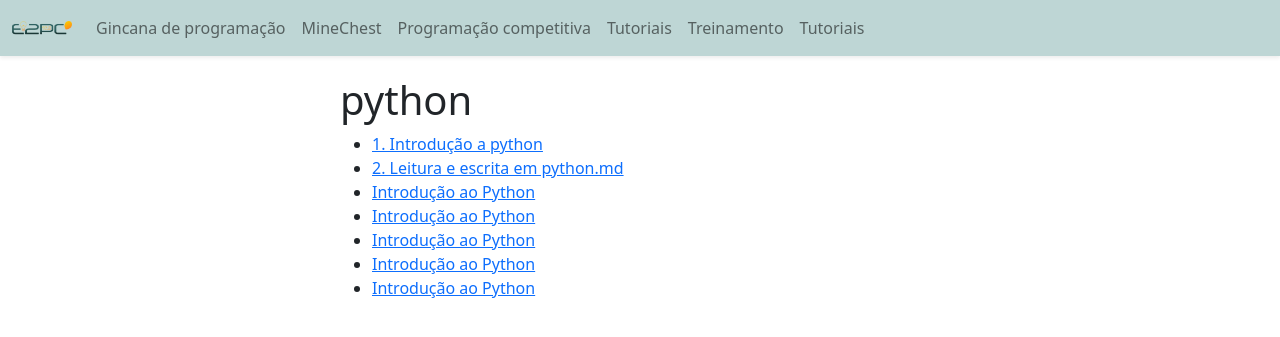
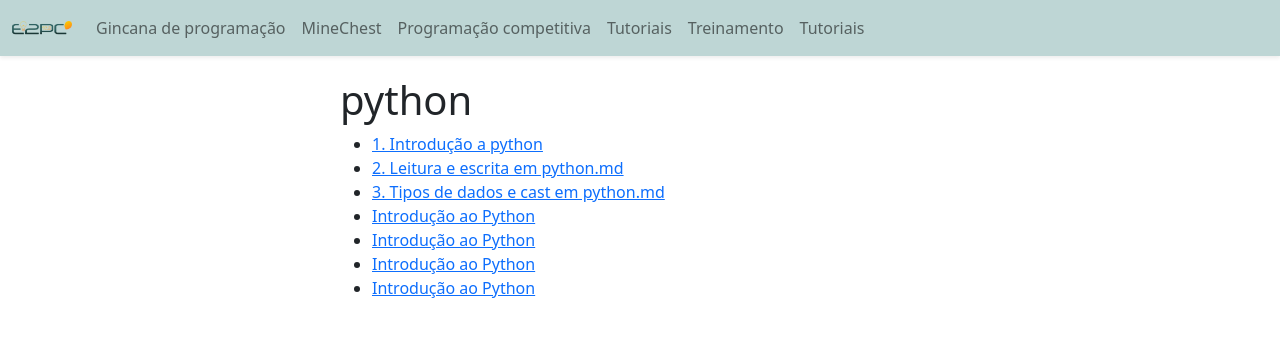
Before and after one commit to E2PC/ProjectPage, a Jekyll site: the page built from tutoriais/python/python_sumario.md, in a window 1280 px wide and 900 px high. Shown: the top 337 px of the window. Built offline with Jekyll 4.4.1, drawn with Linux system fonts in a browser that asks for light colours; nearby versions of some CDN libraries; a script that is not in the unit is left out.

Commit message:
Update and rename 3. tipos de dados e cast em python.md to 3_tipos_de_dados_e_cast_em_python.md

```diff
--- a/tutoriais/python/3. tipos de dados e cast em python.md
+++ b/tutoriais/python/3_tipos_de_dados_e_cast_em_python.md
@@ -1,8 +1,8 @@
 ---
-title: Python
+title: 3. Tipos de dados e cast em python.md
 layout: template
-filename: python
-button: Introdução ao Python
+filename: 3_tipos_de_dados_e_cast_em_python.md
+button: 3. Tipos de dados e cast em python.md
 type: python
 ---
 
@@ -72,6 +72,6 @@ print(x)
 <br>
 <br>
 
-[Próxima página](<4. operadores aritméticos, lógicos e comparativos em python.md>)
+[Próxima página](<4_operadores_em_python.md>)
 [sumário](<python_sumario.md>)
-[Pagína anterior](<2. leitura e escrita em python.md>)
+[Pagína anterior](<2_leitura_e_escrita_em_python.md>)
```
